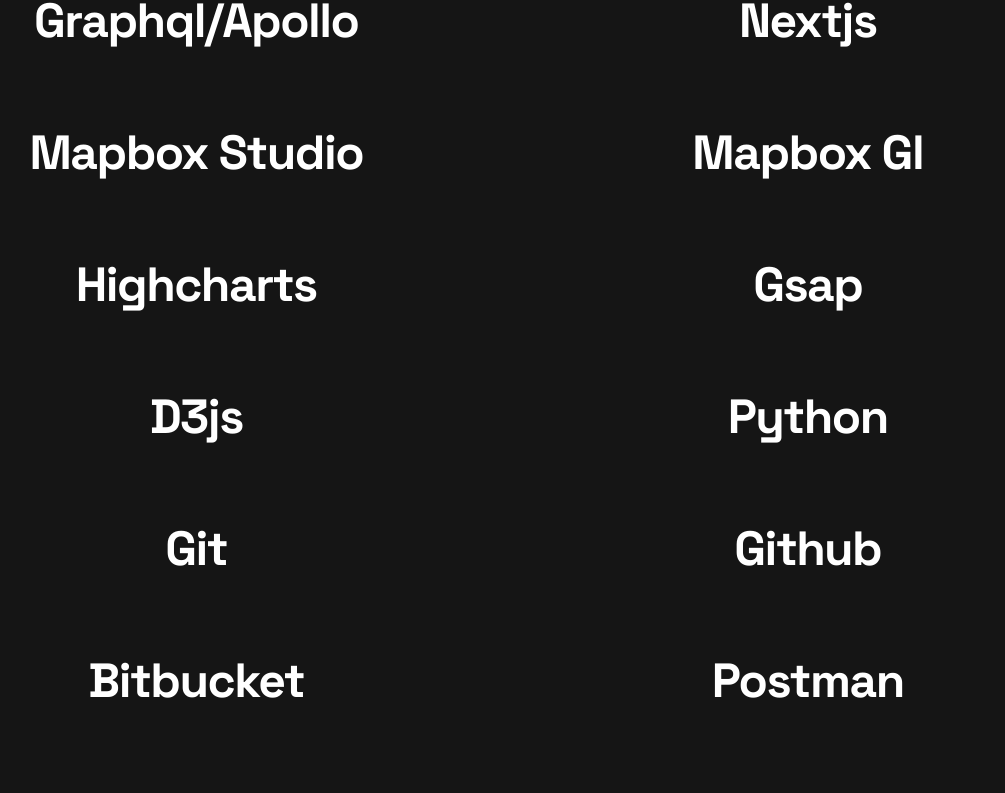
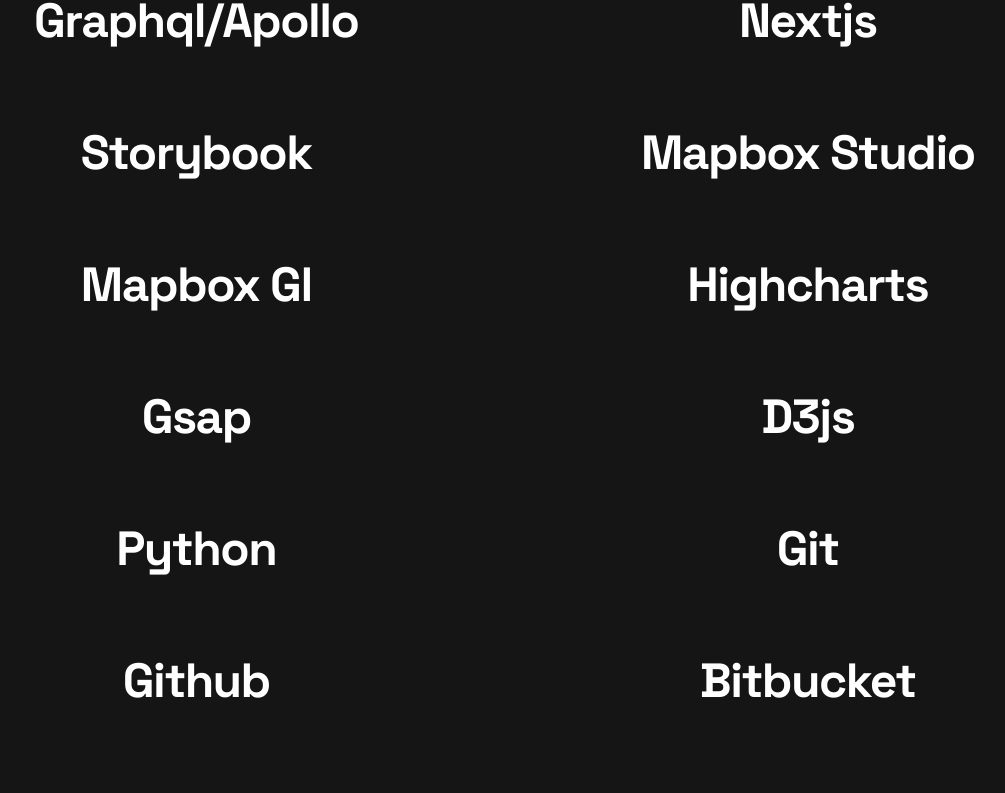
Before and after one commit to Fernando-uif/portafolio-2, a Next.js app: page / in a window 1280 px wide. Shown: the part 1780-2573 px from the top of the page, without its empty margins (138-1143 px from the left). Built offline with nearby package versions, Linux system fonts and the light colour scheme.

Commit message:
add a new technologie

```diff
--- a/src/data/technologies/technologies.ts
+++ b/src/data/technologies/technologies.ts
@@ -51,6 +51,9 @@
     name: "nextjs",
   },
   {
+    name: "Storybook",
+  },
+  {
     name: "mapbox studio",
   },
   {
```
